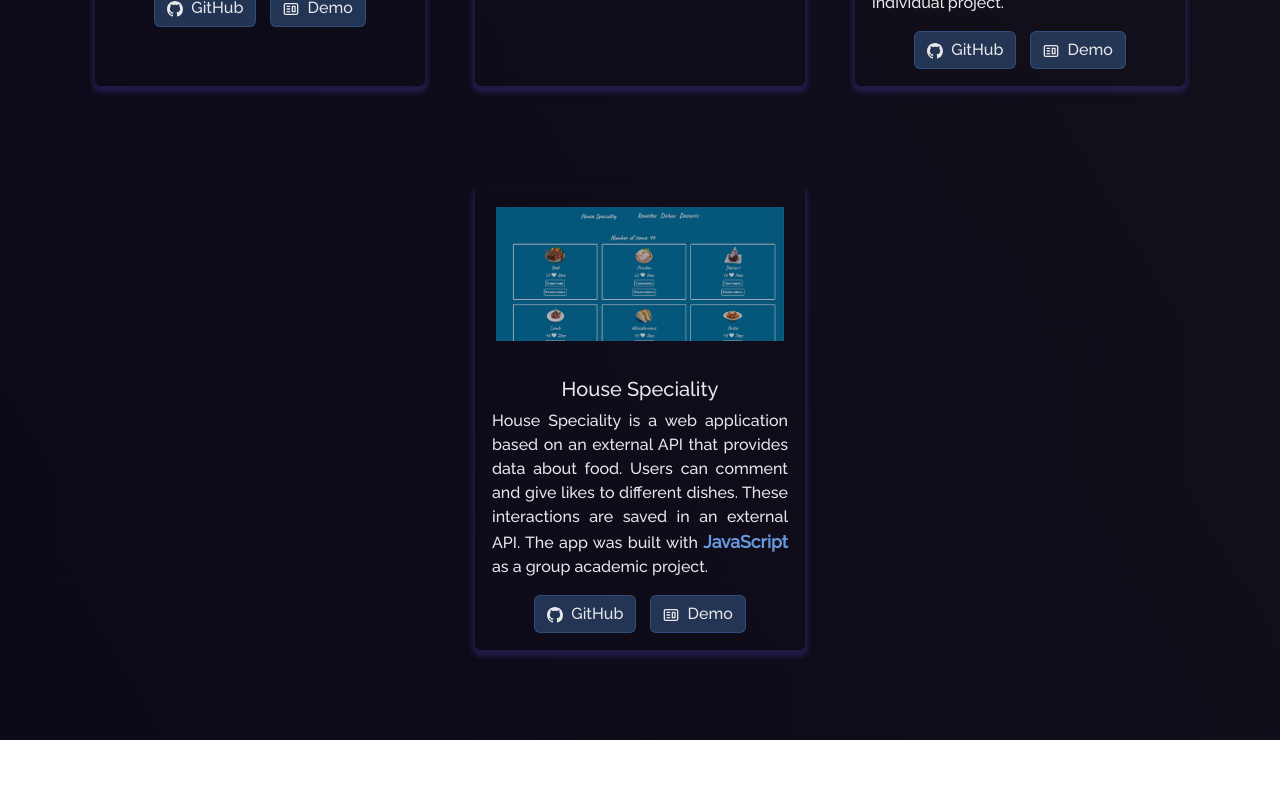
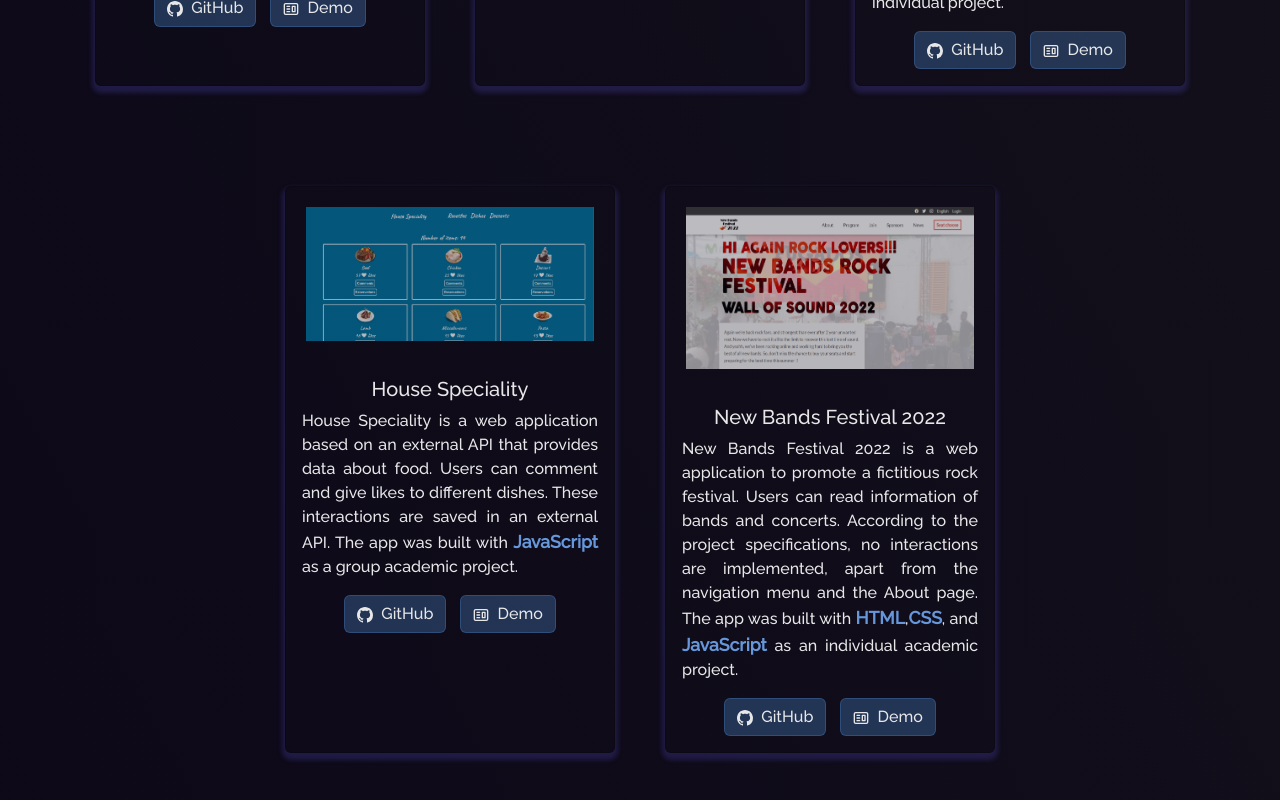
Before and after one commit to DarioAlessioR/Portfolio-DarioAlessio, a React (Create React App) app: page /project in a window 1280 px wide. Shown: the part 1455-2255 px from the top of the page. Before the commit the page ends 2195 px from the top, so only its background shows below. Built offline with nearby package versions, Linux system fonts and the light colour scheme.

Commit message:
add New Bands Festival project

```diff
--- a/src/components/Projects/Projects.js
+++ b/src/components/Projects/Projects.js
@@ -9,6 +9,7 @@ import homesharing from "../../Assets/Projects/homesharing.png";
 import math from "../../Assets/Projects/math.png";
 import apod from "../../Assets/Projects/apod.png";
 import plancha1crc from "../../Assets/Projects/plancha1crc.jpg";
+import rock from "../../Assets/Projects/rock.png";
 
 function Projects() {
   return (
@@ -143,6 +144,22 @@ function Projects() {
               demoLink="https://house-speciality.netlify.app/"
             />
           </Col>
+
+          <Col md={4} className="project-card">
+            <ProjectCard
+              imgPath={rock}
+              isBlog={false}
+              title="New Bands Festival 2022"
+              description=<p>New Bands Festival 2022 is a web application to promote a fictitious rock festival.
+               Users can read information of bands and concerts. According to the project specifications, no interactions
+                are implemented, apart from the navigation menu and the About page.
+               The app was built with <span className="stack">HTML</span>,
+               <span className="stack">CSS</span>, and <span className="stack">JavaScript</span> as an
+                 individual academic project.</p>
+              ghLink="https://github.com/DarioAlessioR/my-capstone"
+              demoLink="https://darioalessior.github.io/my-capstone/"
+            />
+          </Col>
         </Row>
       </Container>
     </Container>
```
Also changed, not shown: src/Assets/Projects/rock.png (added).
